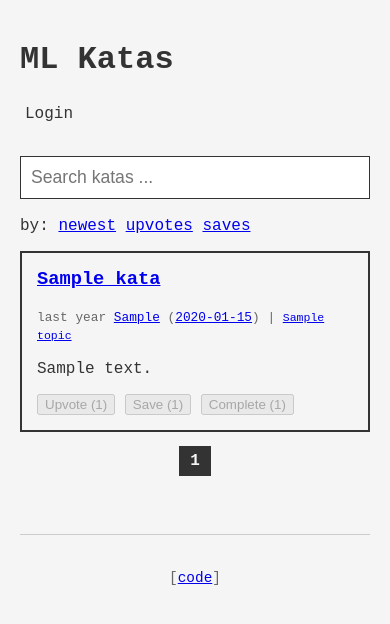
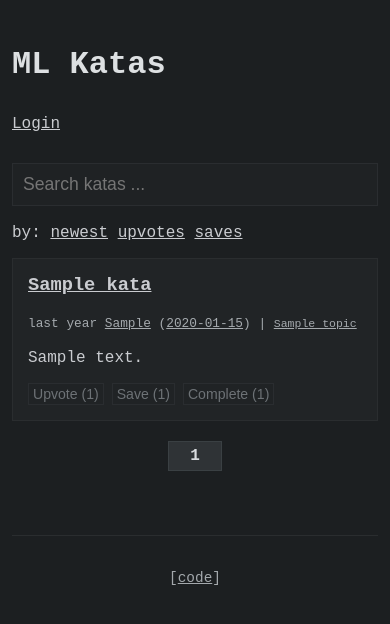
Before and after one commit to emiliocantuc/ml-katas, a Flask app: page / in a window 390 px wide. Shown: the top 624 px of the page. Run offline with Flask 3, Linux system fonts and the light colour scheme; tables that the repository leaves empty hold one stand-in row (values such as "Sample post"); some libraries are stand-ins or nearby versions.

Commit message:
ui changes -- thanks codex

```diff
--- a/static/style.css
+++ b/static/style.css
@@ -1,10 +1,27 @@
+:root {
+    color-scheme: dark;
+}
+
 body {
     font-family: 'Courier New', Courier, monospace;
-    background-color: #f5f5f5;
-    color: #333;
-    max-width: 800px;
+    background-color: #1c1f21;
+    color: #caccd0;
+    max-width: 820px;
     margin: 0 auto;
     padding: 20px;
+}
+
+a {
+    color: inherit;
+    text-decoration: underline;
+    transition: color 0.2s ease, text-decoration-color 0.2s ease, opacity 0.2s ease;
+}
+
+a:hover,
+a:focus {
+    color: #d7dadc;
+    text-decoration-color: #d7dadc;
+    opacity: 0.9;
 }
 
 header {
@@ -17,13 +34,12 @@ header {
 
 header h1 a {
     text-decoration: none;
-    color: #333;
+    color: #dde0e2;
 }
 
 nav a {
     margin-left: 10px;
-    text-decoration: none;
-    color: #333;
+    color: inherit;
 }
 
 .kata-list {
@@ -32,7 +48,8 @@ nav a {
 }
 
 .kata-item {
-    border: 2px solid #333;
+    border: 1px solid #2a2d2f;
+    background-color: #212426;
     padding: 15px;
     margin-bottom: 15px;
 }
@@ -43,9 +60,10 @@ nav a {
 
 .kata-item .meta {
     font-size: 0.8em;
-    color: #666;
+    color: #a5aaae;
     margin-bottom: 5px;
-    line-height: 1.4em; /* Adjust line height for better spacing */
+    line-height: 1.4em;
+    /* Adjust line height for better spacing */
 }
 
 .topic {
@@ -56,29 +74,57 @@ nav a {
 }
 
 .kata-item .meta .topic {
-    font-size: 0.9em; /* Slightly larger for better readability in meta */
+    font-size: 0.9em;
+    /* Slightly larger for better readability in meta */
+}
+
+.kata-actions {
+    display: flex;
+    flex-wrap: wrap;
+    gap: 6px 8px;
+    align-items: center;
+    margin-top: 12px;
+}
+
+.kata-actions span {
+    display: inline-flex;
 }
 
 .pagination {
-    text-align: center;
     margin-top: 20px;
+    display: flex;
+    flex-wrap: wrap;
+    justify-content: center;
+    gap: 8px 10px;
 }
 
-.pagination a {
-    margin: 0 5px;
+.pagination a,
+.pagination span>a,
+.pagination .current {
+    display: inline-flex;
+    align-items: center;
+    justify-content: center;
+    min-width: 32px;
+    padding: 5px 10px;
     text-decoration: none;
-    color: #333;
-    border: 1px solid #333;
-    padding: 5px 10px;
+    color: #c2c6ca;
+    border: 1px solid #2a2d30;
+    background-color: #202325;
+    transition: background-color 0.2s ease, border-color 0.2s ease;
+    margin: 0;
+}
+
+.pagination a:hover,
+.pagination span>a:hover {
+    background-color: #2a2e30;
+    border-color: #3a3f42;
 }
 
 .pagination .current {
     font-weight: bold;
-    background-color: #333;
-    color: #f5f5f5;
-    border: 1px solid #333; /* Added border */
-    padding: 5px 10px; /* Added padding */
-    margin: 0 5px; /* Added margin to match a tags */
+    color: #d9dcdf;
+    border-color: #3a4043;
+    background-color: #2f3336;
 }
 
 .flash {
@@ -88,22 +134,22 @@ nav a {
 }
 
 .flash.success {
-    background-color: #d4edda;
-    color: #155724;
-    border-color: #c3e6cb;
+    background-color: #223530;
+    color: #9ac6b2;
+    border-color: #304940;
 }
 
 .flash.error {
-    background-color: #f8d7da;
-    color: #721c24;
-    border-color: #f5c6cb;
+    background-color: #362427;
+    color: #dba7ad;
+    border-color: #4b3336;
 }
 
 .preview-content {
-    border: 1px solid #ddd;
+    border: 1px solid #2a2d30;
     padding: 15px;
     min-height: 100px;
-    background-color: #fff;
+    background-color: #212426;
     margin-bottom: 20px;
 }
 
@@ -117,14 +163,17 @@ nav a {
 
 #content,
 #json_data,
-#promptContent, /* Added #promptContent */
-#compiledOutput { /* Added #compiledOutput */
+#promptContent,
+/* Added #promptContent */
+#compiledOutput {
+    /* Added #compiledOutput */
     width: 100%;
     min-height: 200px;
     display: block;
 }
 
-#promptName { /* New rule for promptName */
+#promptName {
+    /* New rule for promptName */
     width: 100%;
     display: block;
 }
@@ -149,9 +198,11 @@ nav a {
     width: 100%;
     padding: 10px;
     font-size: 1.1em;
-    border: 1px solid #333;
-    /* border-radius: 5px; */
-    box-sizing: border-box; /* Include padding and border in the element's total width and height */
+    border: 1px solid #2a2d30;
+    background-color: #1f2224;
+    color: #cdd0d3;
+    box-sizing: border-box;
+    /* Include padding and border in the element's total width and height */
 }
 
 .autocomplete-wrapper {
@@ -160,8 +211,8 @@ nav a {
     left: 0;
     right: 0;
     z-index: 10;
-    border: 1px solid #ddd;
-    background-color: #fff;
+    border: 1px solid #2a2d30;
+    background-color: #1f2224;
     max-height: 300px;
     overflow-y: auto;
 }
@@ -170,37 +221,45 @@ nav a {
     display: block;
     padding: 10px;
     text-decoration: none;
-    color: #333;
-    border-bottom: 1px solid #eee;
+    color: #cdd0d3;
+    border-bottom: 1px solid #272a2d;
 }
 
 .autocomplete-item:hover,
 .autocomplete-item.active {
-    background-color: #f5f5f5;
+    background-color: #272c2e;
 }
 
 .autocomplete-header {
     font-weight: bold;
     padding: 10px;
-    background-color: #eee;
+    background-color: #24282a;
+    color: #b3b8bd;
 }
 
 @media (max-width: 600px) {
+    body {
+        padding: 25px 12px;
+    }
+
     header {
         flex-direction: column;
         align-items: flex-start;
     }
 
     nav {
-        margin-top: 0px;
-        display: flex; /* Make nav a flex container */
-        flex-wrap: wrap; /* Allow items to wrap */
-        justify-content: center; /* Center items if they don't fill the line */
+        margin-top: 8px;
+        display: flex;
+        /* Make nav a flex container */
+        flex-wrap: wrap;
+        /* Allow items to wrap */
+        justify-content: flex-start;
+        gap: 6px 12px;
     }
 
     nav a {
-        margin: 5px; /* Adjust margin for side-by-side layout */
-        /* Removed display: block; as flex items are inline by default */
+        margin: 0;
+        padding: 2px 0;
     }
 }
 
@@ -208,20 +267,83 @@ footer {
     text-align: center;
     margin-top: 64px;
     padding-top: 20px;
-    border-top: 1px solid #ccc;
-    color: #666;
+    border-top: 1px solid #2a2d2f;
+    color: #a3a8ac;
     font-size: 0.9em;
 }
 
+button,
+input[type="button"],
+input[type="submit"] {
+    background-color: #2a2d30;
+    color: #d5d7da;
+    border: 1px solid #3a3d40;
+    padding: 2px 4px;
+    cursor: pointer;
+    font-size: 0.88em;
+    transition: background-color 0.15s ease, border-color 0.15s ease, color 0.15s ease;
+}
+
+button:hover,
+input[type="button"]:hover,
+input[type="submit"]:hover {
+    background-color: #323639;
+    border-color: #43474a;
+}
+
+button:active,
+input[type="button"]:active,
+input[type="submit"]:active {
+    background-color: #2a2d30;
+    border-color: #3a3d40;
+}
+
+button:disabled,
+input[type="button"]:disabled,
+input[type="submit"]:disabled {
+    background-color: #202325;
+    border-color: #2a2d30;
+    color: #6d7276;
+    cursor: not-allowed;
+}
+
 /* Custom Margin Utilities (similar to Bootstrap's spacing system) */
-.mb-1 { margin-bottom: 8px !important; }
-.mb-2 { margin-bottom: 16px !important; }
-.mb-3 { margin-bottom: 24px !important; }
-.mb-4 { margin-bottom: 32px !important; }
-.mb-5 { margin-bottom: 48px !important; }
+.mb-1 {
+    margin-bottom: 8px !important;
+}
 
-.mt-1 { margin-top: 8px !important; }
-.mt-2 { margin-top: 16px !important; }
-.mt-3 { margin-top: 24px !important; }
-.mt-4 { margin-top: 32px !important; }
-.mt-5 { margin-top: 48px !important; }
+.mb-2 {
+    margin-bottom: 16px !important;
+}
+
+.mb-3 {
+    margin-bottom: 24px !important;
+}
+
+.mb-4 {
+    margin-bottom: 32px !important;
+}
+
+.mb-5 {
+    margin-bottom: 48px !important;
+}
+
+.mt-1 {
+    margin-top: 8px !important;
+}
+
+.mt-2 {
+    margin-top: 16px !important;
+}
+
+.mt-3 {
+    margin-top: 24px !important;
+}
+
+.mt-4 {
+    margin-top: 32px !important;
+}
+
+.mt-5 {
+    margin-top: 48px !important;
+}
--- a/templates/index.html
+++ b/templates/index.html
@@ -40,7 +40,7 @@
                 </div>
                 <p>{{ (kata.content | striptags | truncate(200)) if kata.content else '' }}</p>
 
-                <div>
+                <div class="kata-actions">
                     <span id="upvote-button-{{ kata.id }}"
                           hx-post="{{ url_for('upvote_kata', kata_id=kata.id) }}"
                           hx-target="this"
@@ -78,7 +78,7 @@
 
         <div class="pagination">
             {% if page > 1 %}
-                <a href="{{ url_for('index', page=page-1, difficulty=current_difficulty, completion_time=current_completion_time, topic=current_topic, search=search_query, created_at=current_created_at, sort_by=sort_by) }}">&laquo; Previous</a>
+                <a href="{{ url_for('index', page=page-1, difficulty=current_difficulty, completion_time=current_completion_time, topic=current_topic, search=search_query, created_at=current_created_at, sort_by=sort_by) }}" aria-label="Previous page">&lt;</a>
             {% endif %}
 
             {% for p in range(1, total_pages + 1) %}
@@ -90,7 +90,7 @@
             {% endfor %}
 
             {% if page < total_pages %}
-                <a href="{{ url_for('index', page=page+1, difficulty=current_difficulty, completion_time=current_completion_time, topic=current_topic, search=search_query, created_at=current_created_at, sort_by=sort_by) }}">Next &raquo;</a>
+                <a href="{{ url_for('index', page=page+1, difficulty=current_difficulty, completion_time=current_completion_time, topic=current_topic, search=search_query, created_at=current_created_at, sort_by=sort_by) }}" aria-label="Next page">&gt;</a>
             {% endif %}
         </div>
     </section>
--- a/templates/kata_list.html
+++ b/templates/kata_list.html
@@ -20,7 +20,7 @@
                 </div>
                 <p>{{ (kata.content | striptags | truncate(200)) if kata.content else '' }}</p>
 
-                <div>
+                <div class="kata-actions">
                     <span id="upvote-button-{{ kata.id }}"
                           hx-post="{{ url_for('upvote_kata', kata_id=kata.id) }}"
                           hx-target="this"
--- a/templates/view_kata.html
+++ b/templates/view_kata.html
@@ -19,7 +19,7 @@
         <hr>
         <div id="kata-content" data-markdown="{{ kata.content }}">{{ kata.html_content | safe }}</div>
         <hr>
-        <div>
+        <div class="kata-actions">
             <span id="upvote-button-{{ kata.id }}"
                   hx-post="{{ url_for('upvote_kata', kata_id=kata.id) }}"
                   hx-target="this"
```
